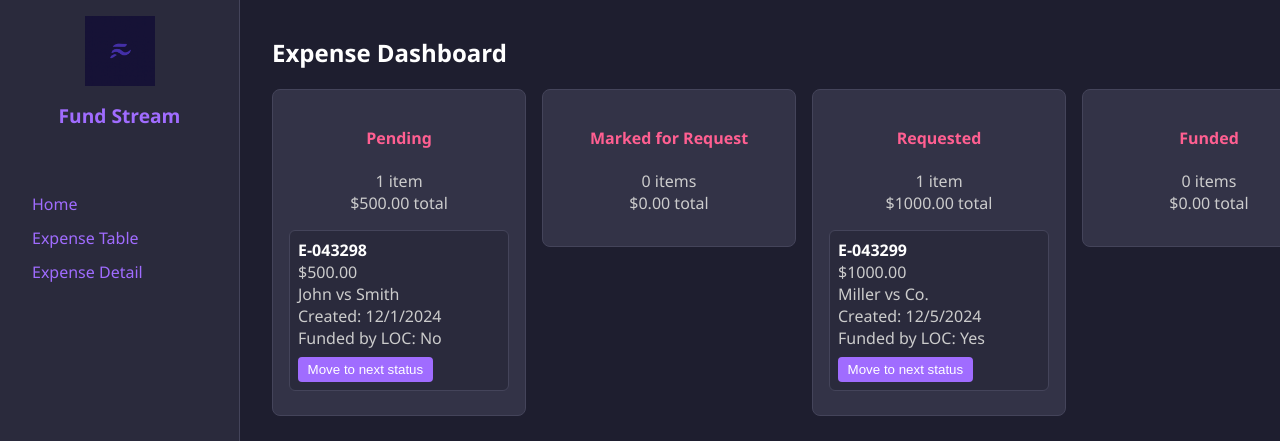
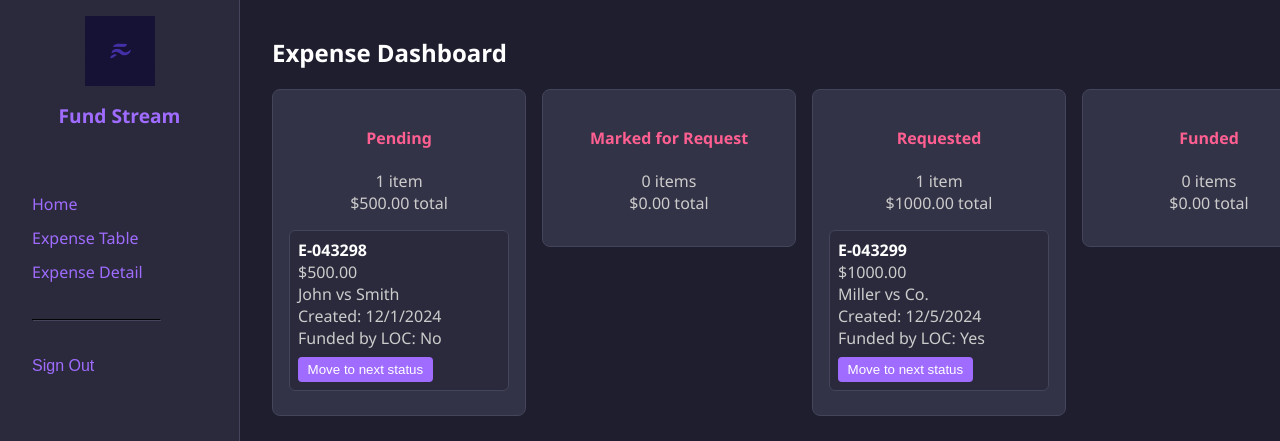
Before and after one commit to edcres/law-expense-lending, a React (Create React App) app in the folder client/: page / in a window 1280 px wide. Shown: the top 441 px of the page. Built offline with nearby package versions, Linux system fonts and the light colour scheme.

Commit message:
Added a sepparating line and a sign out button.

```diff
--- a/client/src/components/Layout.js
+++ b/client/src/components/Layout.js
@@ -3,8 +3,12 @@ import { Outlet, Link } from 'react-router-dom';
 import colors from '../styles/theme';
 import config from '../config';
 import logo from '../assets/logo.png';
-import { FiHome, FiTable, FiFileText, FiLogOut } from 'react-icons/fi';
 
+const linkStyle = {
+  color: colors.primary,
+  textDecoration: 'none',
+  fontSize: '1rem'
+};
 
 export default function Layout() {
   return (
@@ -17,9 +21,9 @@ export default function Layout() {
     }}>
       {/* Sidebar */}
       <aside style={{
-        width: '240px', // 🎯 FIXED width
-        minWidth: '240px', // prevents shrinking
-        maxWidth: '240px', // prevents stretching
+        width: '240px',
+        minWidth: '240px',
+        maxWidth: '240px',
         backgroundColor: colors.surface,
         padding: '1rem',
         borderRight: `1px solid ${colors.border}`,
@@ -29,6 +33,7 @@ export default function Layout() {
         gap: '1rem',
         boxSizing: 'border-box'
       }}>
+        {/* Logo */}
         <img
           src={logo}
           alt="Logo"
@@ -37,26 +42,51 @@ export default function Layout() {
             width: '70px',
             objectFit: 'contain',
             flexShrink: 0,
-            alignSelf: 'center'  // ✅ Centers it inside the flex column
+            alignSelf: 'center'
           }}
         />
 
-        <h2
-          style={{
-            margin: 0,
-            fontSize: '1.2rem',
-            color: colors.primary,
-            alignSelf: 'center'  // ✅ Centers under the logo
-          }}
-        >
+        {/* App Name */}
+        <h2 style={{
+          margin: 0,
+          fontSize: '1.2rem',
+          color: colors.primary,
+          alignSelf: 'center'
+        }}>
           {config.appName}
         </h2>
 
+        {/* Navigation Links + Divider + Sign Out */}
+        <nav style={{
+          marginTop: '2rem',
+          display: 'flex',
+          flexDirection: 'column',
+          gap: '0.75rem',
+        }}>
+          <Link to="/" style={linkStyle}>Home</Link>
+          <Link to="/expense-table" style={linkStyle}>Expense Table</Link>
+          <Link to="/expense/1" style={linkStyle}>Expense Detail</Link>
 
-        <nav style={{ marginTop: '2rem', display: 'flex', flexDirection: 'column', gap: '0.75rem' }}>
-          <Link to="/" style={{ color: colors.primary, textDecoration: 'none' }}>Home</Link>
-          <Link to="/expense-table" style={{ color: colors.primary, textDecoration: 'none' }}>Expense Table</Link>
-          <Link to="/expense/1" style={{ color: colors.primary, textDecoration: 'none' }}>Expense Detail</Link>
+          <hr style={{
+            margin: '1.5rem 0',
+            width: '100%',
+            borderColor: colors.border
+          }} />
+
+          <button
+            onClick={() => alert('Signing out...')}
+            style={{
+              ...linkStyle,
+              background: 'none',
+              border: 'none',
+              padding: 0,
+              textAlign: 'left',
+              cursor: 'pointer',
+              width: '100%'
+            }}
+          >
+            Sign Out
+          </button>
         </nav>
       </aside>
 
```
